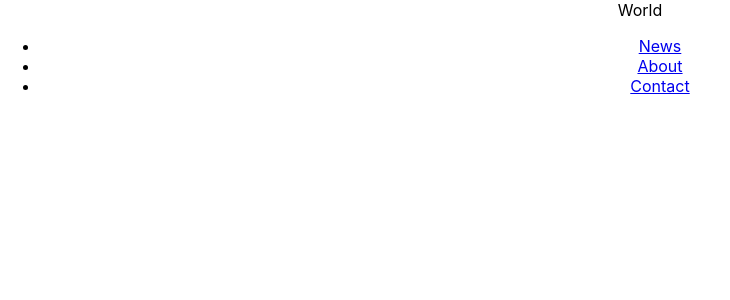
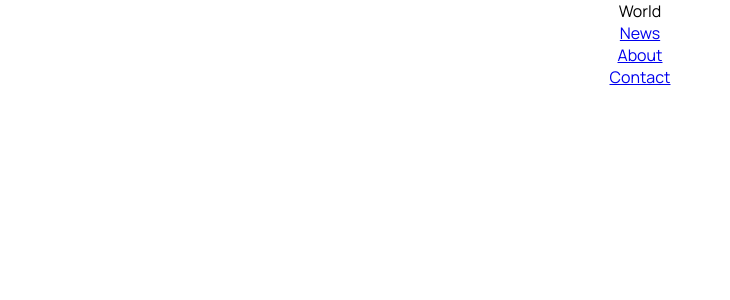
Before and after one commit to principalkelvo/NewsPaper, a React (Create React App) app: page / in a window 1280 px wide. Shown: the top 300 px of the page, without its empty margins (0-730 px from the left). Built offline with nearby package versions, Linux system fonts and the light colour scheme.

Commit message:
adds color variables and fonts

```diff
--- a/src/index.css
+++ b/src/index.css
@@ -1,13 +1,23 @@
+@import url('https://fonts.googleapis.com/css2?family=Manrope:wght@200;300;400;500;600;700;800&family=Poppins:ital,wght@0,100;0,200;0,300;0,400;0,500;0,600;0,700;0,800;0,900;1,100;1,200;1,300;1,400;1,500;1,600;1,700;1,800;1,900&display=swap');
+:root {
+  --lightBlue: #f5f2e8;
+  --black: #000000;
+}
+* {
+  margin: 0;
+  padding: 0;
+  box-sizing: border-box;
+}
 body {
   margin: 0;
-  font-family: -apple-system, BlinkMacSystemFont, 'Segoe UI', 'Roboto', 'Oxygen',
-    'Ubuntu', 'Cantarell', 'Fira Sans', 'Droid Sans', 'Helvetica Neue',
+  font-family: "Manrope","Poppins" ,-apple-system, BlinkMacSystemFont, "Segoe UI", "Roboto", "Oxygen",
+    "Cantarell", "Fira Sans", "Droid Sans", "Helvetica Neue",
     sans-serif;
   -webkit-font-smoothing: antialiased;
   -moz-osx-font-smoothing: grayscale;
 }
 
 code {
-  font-family: source-code-pro, Menlo, Monaco, Consolas, 'Courier New',
+  font-family: source-code-pro, Menlo, Monaco, Consolas, "Courier New",
     monospace;
 }
```
